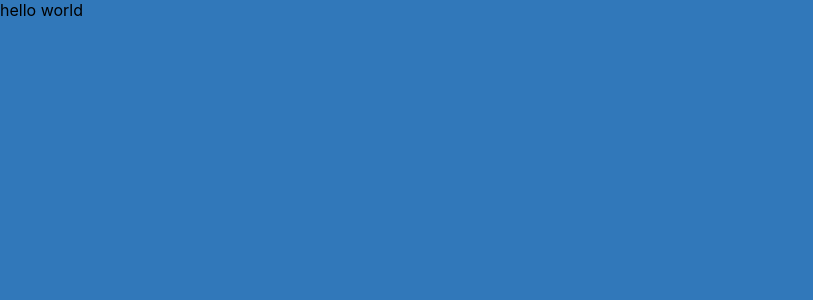
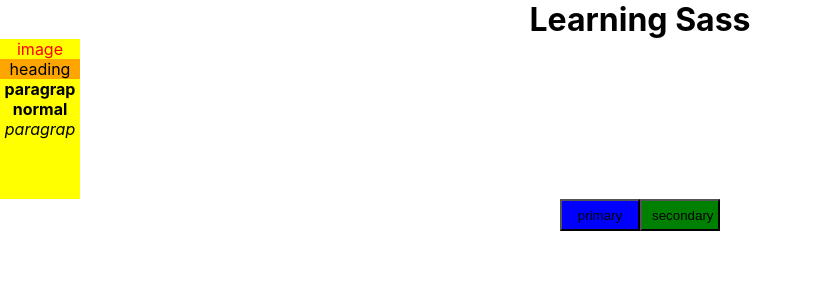
Before and after one commit to muhamadfirmansyah/task-manager, a React (Create React App) app: page / in a window 1280 px wide. Shown: the top 300 px of the page, without its empty margins (0-813 px from the left). Built offline with nearby package versions, Linux system fonts and the light colour scheme.

Commit message:
2 - Styling with CSS-Processor

```diff
--- a/package.json
+++ b/package.json
@@ -6,7 +6,7 @@
     "@testing-library/jest-dom": "^5.11.4",
     "@testing-library/react": "^11.1.0",
     "@testing-library/user-event": "^12.1.10",
-    "node-sass": "^6.0.1",
+    "node-sass": "4.14.1",
     "react": "^17.0.2",
     "react-beautiful-dnd": "^13.1.0",
     "react-dom": "^17.0.2",
--- a/src/App.js
+++ b/src/App.js
@@ -1,9 +1,26 @@
-import './App.css';
+import './App.scss';
 
 const App = () => {
   return (
-    <div>
-      hello world
+    <div className="App">
+      <h1>Learning Sass</h1>
+
+      <div className="card">
+        <div className="card__image">
+          image
+        </div>
+        <div className="card__heading">
+          heading
+        </div>
+        <div className="card__para--normal">
+          paragrap normal
+        </div>
+        <div className="card__para--italic">
+          paragrap
+        </div>
+      </div>
+      <button className="btn btn--primary">primary</button>
+      <button className="btn btn--secondary">secondary</button>
     </div>
   )
 }
--- /dev/null
+++ b/src/App.scss
@@ -0,0 +1,43 @@
+.App {
+    text-align: center;
+}
+
+.card {
+    height: 10rem;
+    width: 5rem;
+    background-color: yellow;
+
+    &__image {
+        color: red;
+    }
+
+    &__heading {
+        background: orange;
+    }
+
+    &__para {
+        background: green;
+
+        &--normal {
+            font-weight: bold;
+        }
+
+        &--italic {
+            font-style: italic;
+        }
+    }
+}
+
+.btn {
+    width: 5rem;
+    height: 2rem;
+    padding: 5px 10px;
+
+    &--primary {
+        background: blue;
+    }
+
+    &--secondary {
+        background: green;
+    }
+}
--- a/src/index.css
+++ b/src/index.css
@@ -11,7 +11,7 @@
     sans-serif;
   -webkit-font-smoothing: antialiased;
   -moz-osx-font-smoothing: grayscale;
-  background: #3178BA;
+  /* background: #3178BA; */
 }
 
 code {
```
Also changed, not shown: 2 other files (tests, documents, lock files or other folders).
